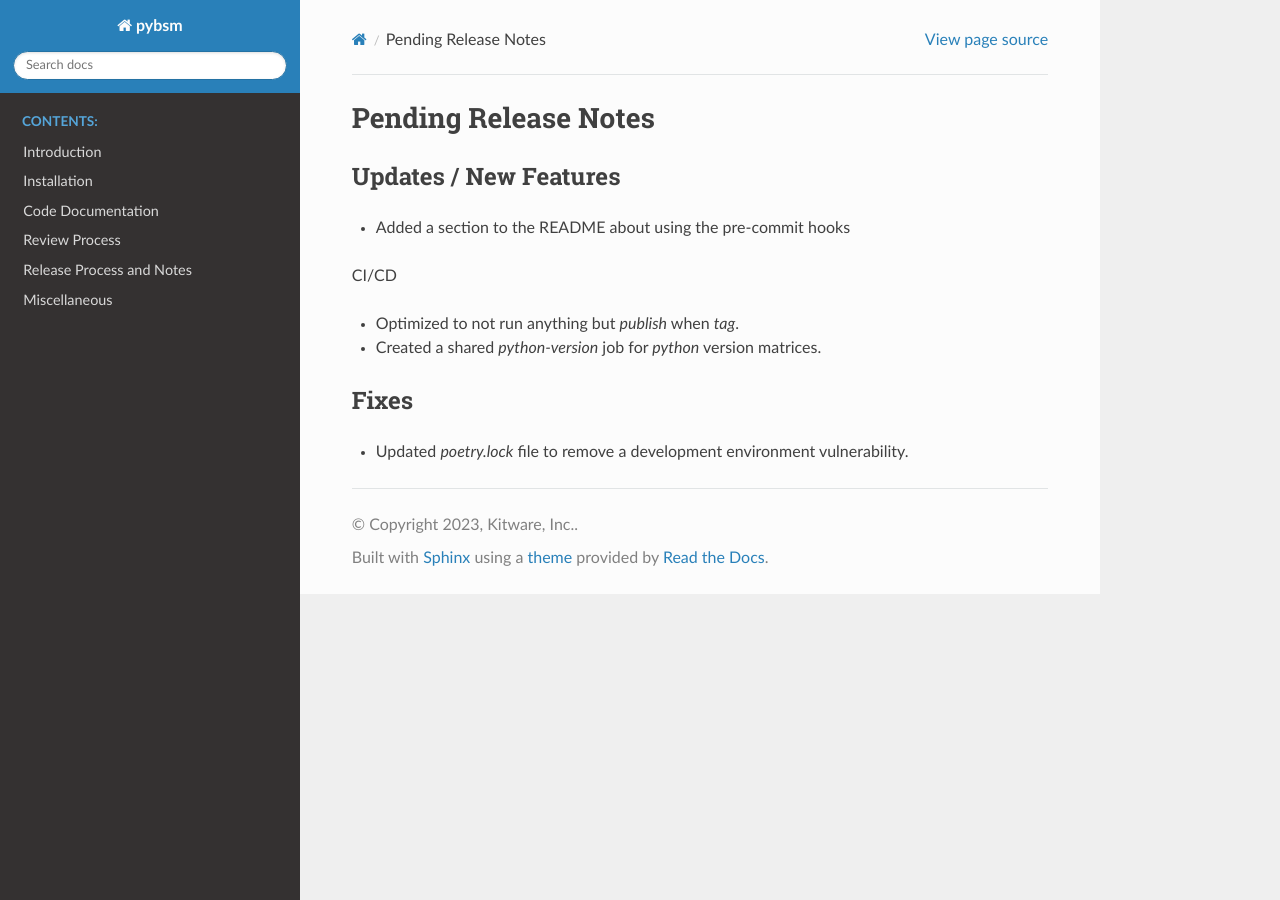
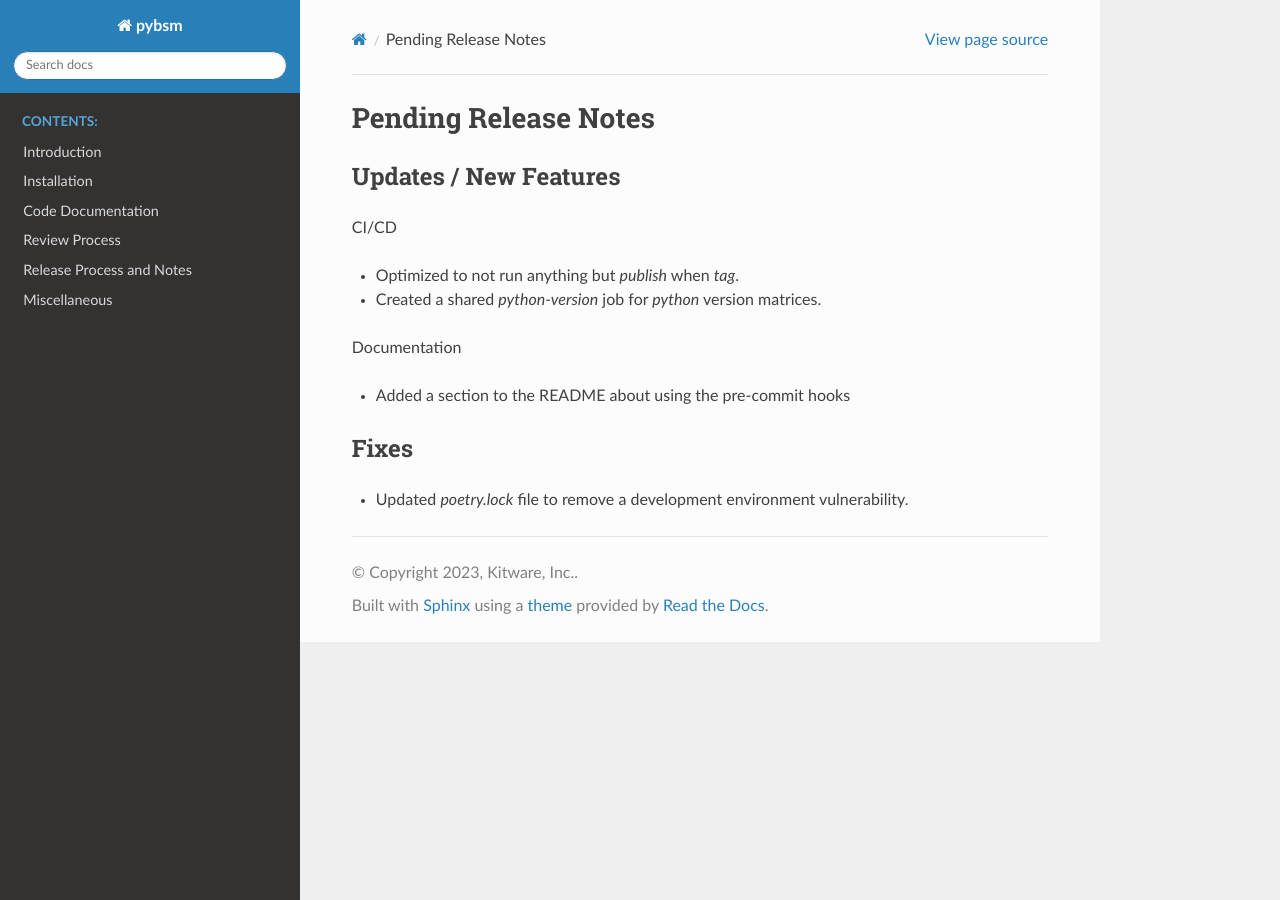
Before and after one commit to Kitware/pybsm, a Sphinx documentation site: the page built from docs/release_notes/pending_release.rst, in a window 1280 px wide. Built offline with Sphinx 7.4.7 and the Read the Docs theme 2.0.0, drawn with Linux system fonts in a browser that asks for light colours; part of the change alters nothing that is shown.

Commit message:
Formatted addition to release notes

```diff
--- a/docs/release_notes/pending_release.rst
+++ b/docs/release_notes/pending_release.rst
@@ -3,8 +3,6 @@ Pending Release Notes
 
 Updates / New Features
 ----------------------
-
-* Added a section to the README about using the pre-commit hooks
 
 CI/CD
 
@@ -12,6 +10,10 @@ CI/CD
 
 * Created a shared `python-version` job for `python` version matrices.
 
+Documentation
+
+* Added a section to the README about using the pre-commit hooks
+
 Fixes
 -----
 
```
